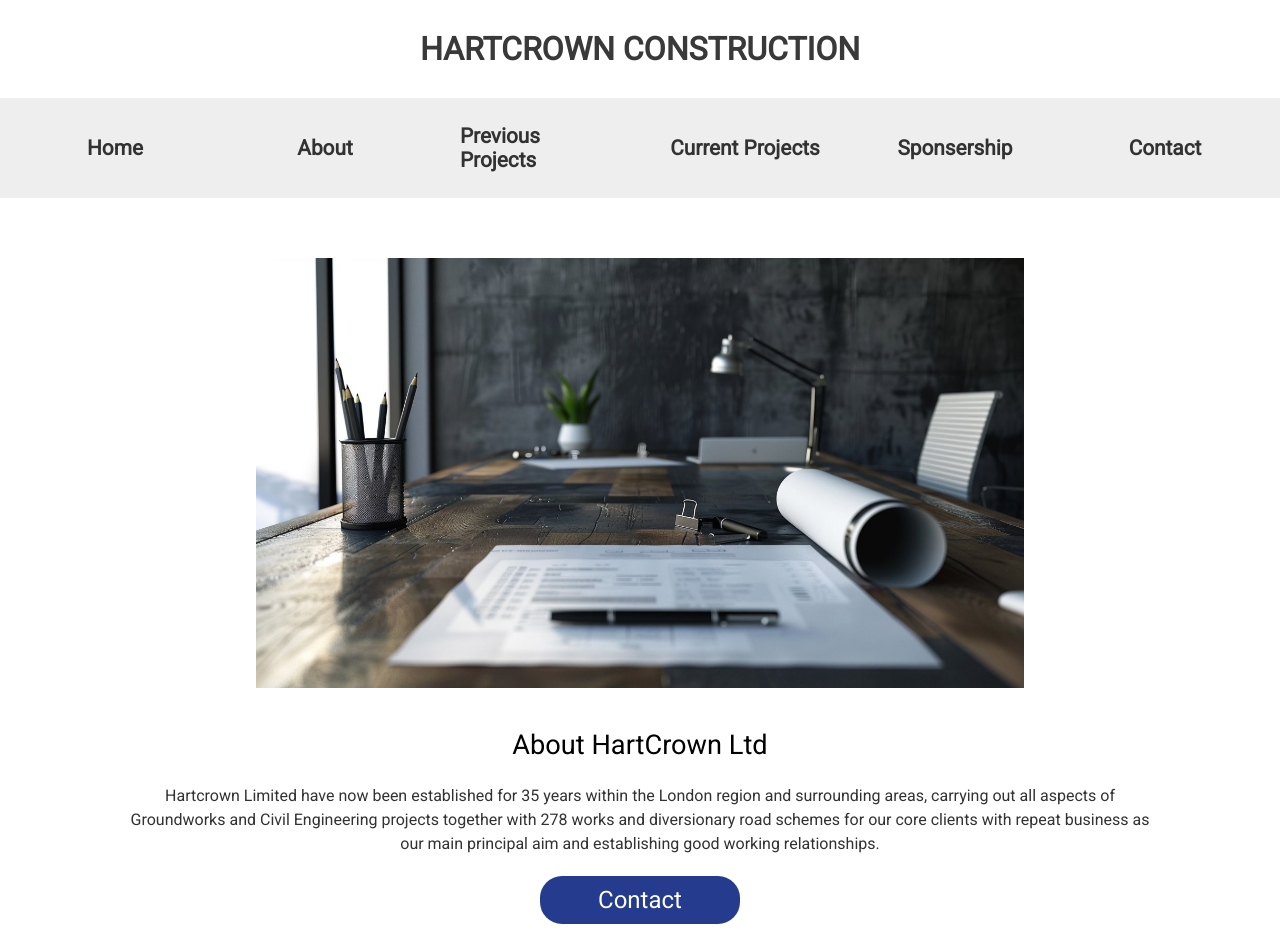
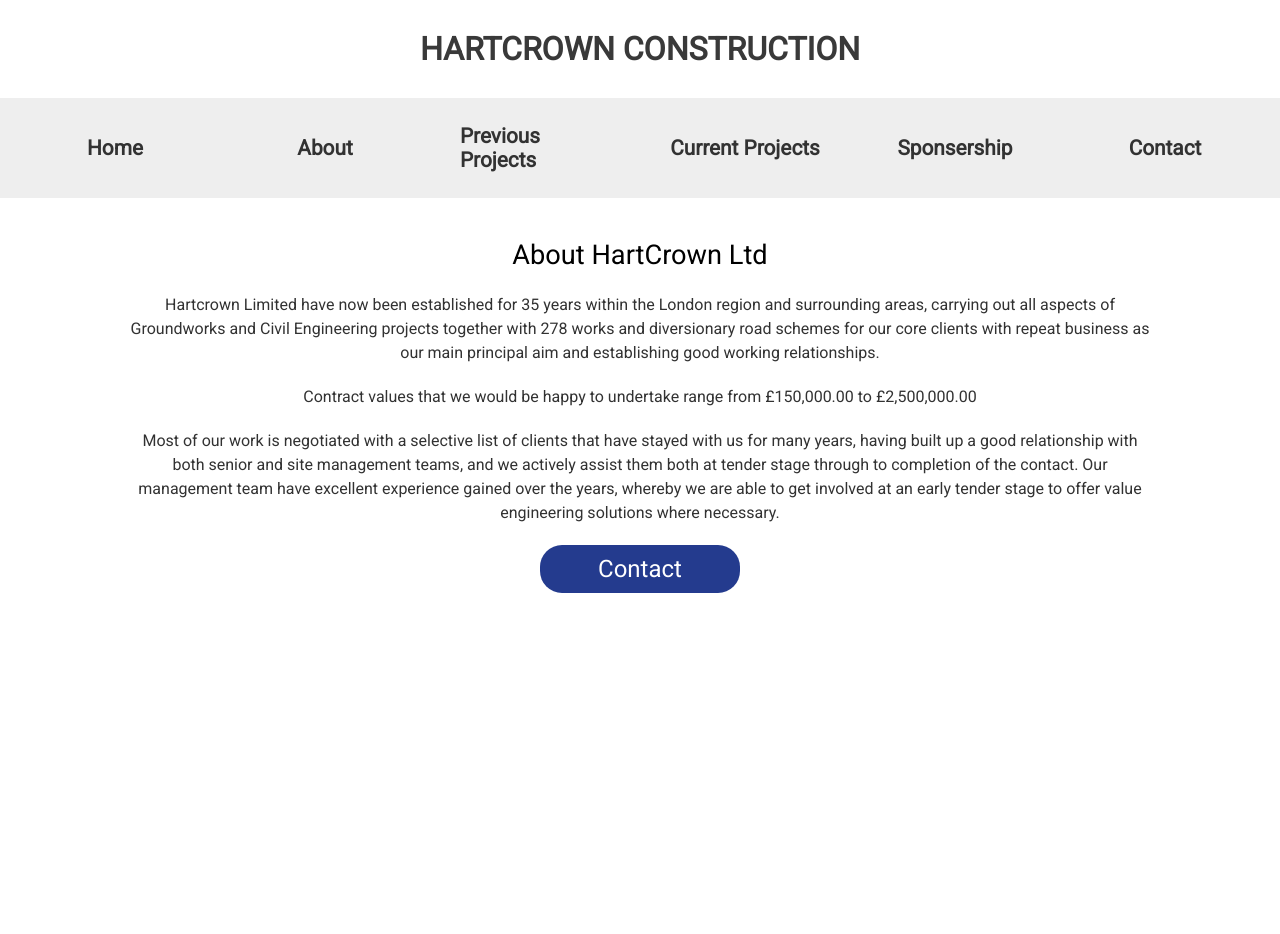
Before and after one commit to mycalldev/hartcrown, a Next.js app: page /about in a window 1280 px wide. After the commit the page ends 800 px from the top, so only its background shows below. Built offline with nearby package versions, Linux system fonts and the light colour scheme.

Commit message:
updated about us page with text

```diff
--- a/app/about/page.js
+++ b/app/about/page.js
@@ -12,7 +12,7 @@
       {/* MOBILE HERO */}
       <div className={styles.containerAboutUs}>
         <Image
-          className={styles.aboutUs}
+          className={styles.heroImageMobile}
           src={'/about_us1.jpg'}
           width={1456}
           height={816}
@@ -27,8 +27,22 @@
 
       <div className={styles.introText}>Hartcrown Limited have now been established for 35 years within the London region and surrounding areas, carrying out all aspects of Groundworks and Civil Engineering projects together with 278 works and diversionary road schemes for our core clients with repeat business as our main principal aim and establishing good working relationships. </div>
 
+      <div className={styles.introText}>
+       Contract values that we would be happy to undertake range from £150,000.00 to £2,500,000.00
+      </div>
 
+      <Image
+        className={styles.heroImageMobile}
+        src={'/about_us.jpg'}
+        width={1456}
+        height={816}
+        alt={'hero image'}
+        quality={100}
+      />
 
+      <div className={styles.introText}>
+       Most of our work is negotiated with a selective list of clients that have stayed with us for many years, having built up a good relationship with both senior and site management teams, and we actively assist them both at tender stage through to completion of the contact. Our management team have excellent experience gained over the years, whereby we are able to get involved at an early tender stage to offer value engineering solutions where necessary.
+      </div>
 
       <div className={styles.contactBTNContainer}>
           <Link href="/" className={styles.linkBTN}>Contact</Link>
```
